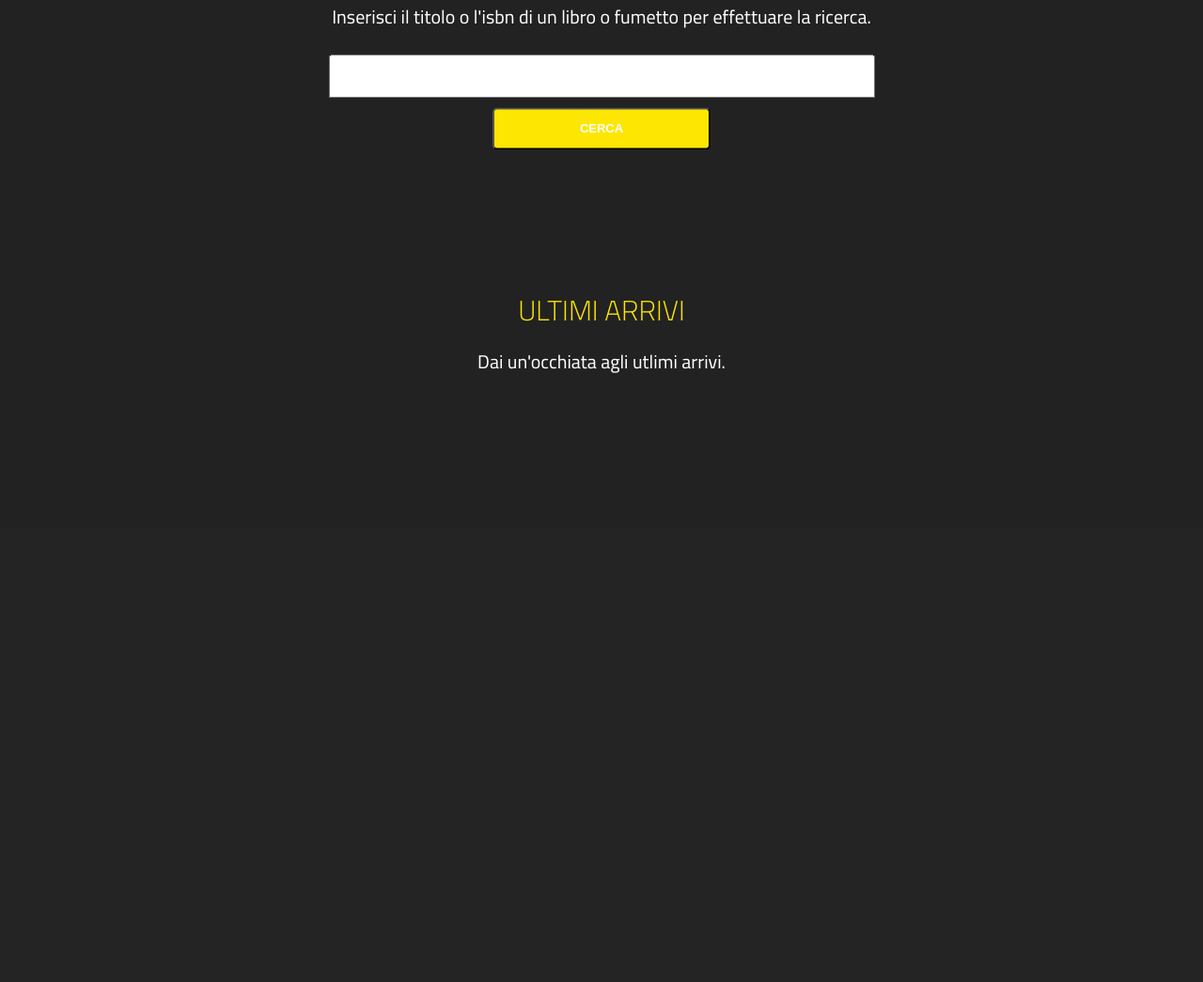
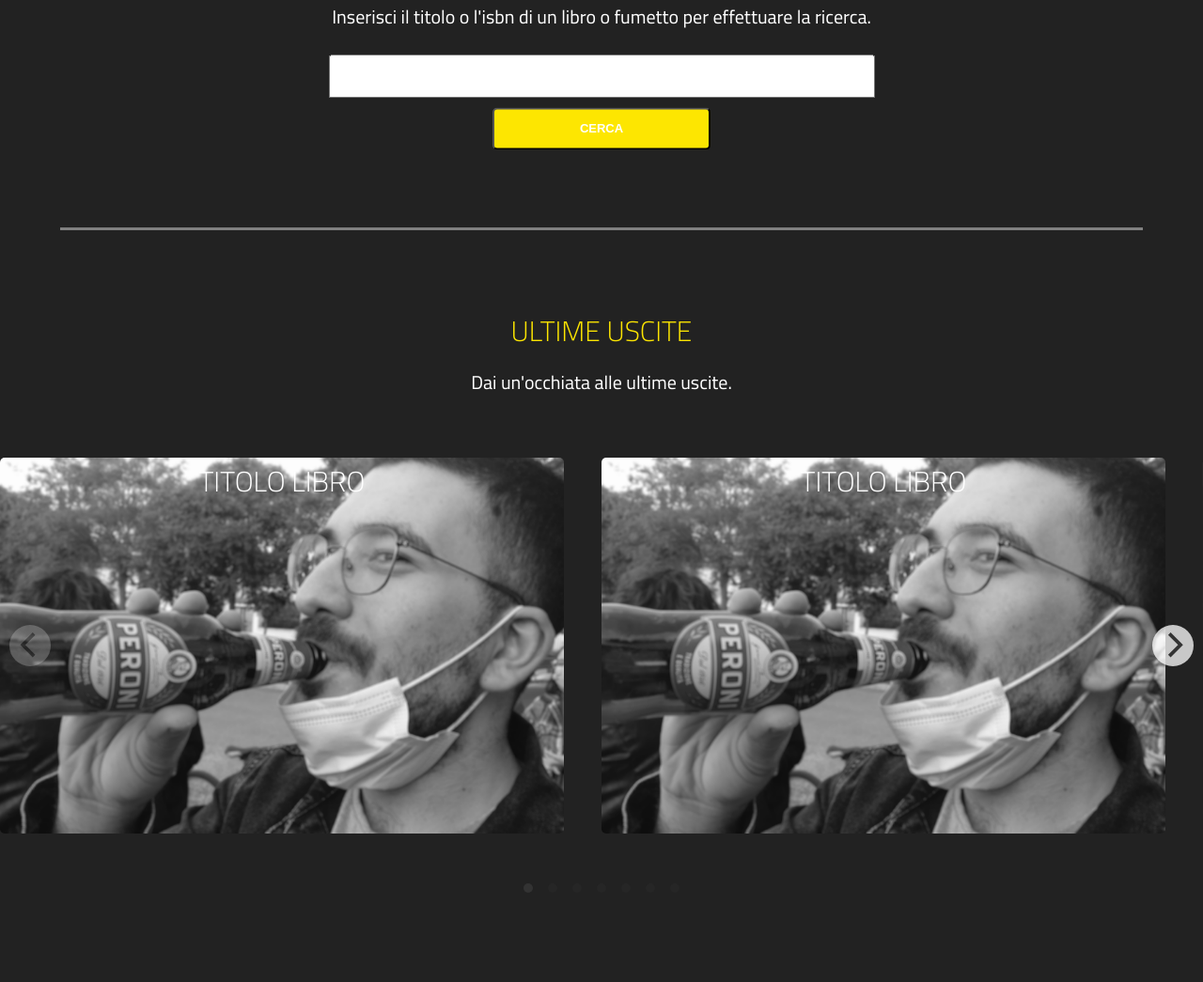
Before and after one commit to Ccettura/SBAM, a PHP site: page / in a window 1280 px wide. Shown: the part 738-1783 px from the top of the page at 94% size. Before the commit the page ends 1135 px from the top, so only its background shows below. Run offline with PHP 8.4, Linux system fonts and the light colour scheme; some libraries are stand-ins or nearby versions.

Commit message:
Versione 0

```diff
--- a/Sito/header.php
+++ b/Sito/header.php
@@ -4,6 +4,9 @@
     <meta charset="UTF-8">
     <link rel="stylesheet" href="https://cdnjs.cloudflare.com/ajax/libs/meyer-reset/2.0/reset.min.css" integrity="sha512-NmLkDIU1C/C88wi324HBc+S2kLhi08PN5GDeUVVVC/BVt/9Izdsc9SVeVfA1UZbY3sHUlDSyRXhCzHfr6hmPPw==" crossorigin="anonymous" />
     <link rel="stylesheet" href="stile.css">
+
     <link rel="preconnect" href="https://fonts.gstatic.com">
     <link href="https://fonts.googleapis.com/css2?family=Cairo:wght@300;400;700;900&display=swap" rel="stylesheet">
+
+    <link rel="stylesheet" href="https://cdnjs.cloudflare.com/ajax/libs/flickity/2.2.2/flickity.min.css" integrity="sha512-BiFZ6oflftBIwm6lYCQtQ5DIRQ6tm02svznor2GYQOfAlT3pnVJ10xCrU3XuXnUrWQ4EG8GKxntXnYEdKY0Ugg==" crossorigin="anonymous" />
 </head>
--- a/Sito/index.php
+++ b/Sito/index.php
@@ -40,16 +40,57 @@
 
     </div>
 
+
+    <div class="linea_orizzontale"></div>
+
+
     <div class="bacheca">
 
         <div class="instazione_bacheca">
-            <h1 class="sottotitoli giallo">ULTIMI ARRIVI</h1>
-            <p class="paragrafi">Dai un'occhiata agli utlimi arrivi.</p>
+            <h1 class="sottotitoli giallo">ULTIME USCITE</h1>
+            <p class="paragrafi">Dai un'occhiata alle ultime uscite.</p>
         </div>
 
-        <div class=""
+
+        <div class="main-carousel" data-flickity='{ "cellAlign": "left", "contain": true }'>
+            <div class="carousel-cell">
+                <div class="sottotitoli">TITOLO LIBRO</div>
+            </div>
+            <div class="carousel-cell">
+                <div class="sottotitoli">TITOLO LIBRO</div>
+            </div>
+            <div class="carousel-cell">
+                <div class="sottotitoli">TITOLO LIBRO</div>
+            </div>
+            <div class="carousel-cell">
+                <div class="sottotitoli">TITOLO LIBRO</div>
+            </div>
+            <div class="carousel-cell">
+                <div class="sottotitoli">TITOLO LIBRO</div> </div>
+            <div class="carousel-cell"> <div class="sottotitoli">TITOLO LIBRO</div>
+            </div>
+            <div class="carousel-cell">
+                <div class="sottotitoli">TITOLO LIBRO</div>
+            </div>
 
     </div>
 
+
+
+
+
+
+
+
+<!-- Script -->
+
+    <script src="https://cdnjs.cloudflare.com/ajax/libs/flickity/2.2.2/flickity.pkgd.min.js" integrity="sha512-cA8gcgtYJ+JYqUe+j2JXl6J3jbamcMQfPe0JOmQGDescd+zqXwwgneDzniOd3k8PcO7EtTW6jA7L4Bhx03SXoA==" crossorigin="anonymous"></script>
+
+
+
+
+
+
+
 </body>
 </html>
--- a/Sito/libro.php
+++ b/Sito/libro.php
@@ -48,7 +48,7 @@ include 'header.php';
             <p class="paragrafi">Pagine: <?php echo $row['numeroPagine']; ?></p>
             <p class="paragrafi"><?php echo $row['descrizione']; ?></p>
             <p class="paragrafi">
-                <a href="<?php echo $row['doveAcquistare']; ?>">Acquista</a>
+                <a class="button" href="<?php echo $row['doveAcquistare']; ?>">ACQUISTA</a>
             </p>
         </div>
     </div>
--- a/Sito/stile.css
+++ b/Sito/stile.css
@@ -97,11 +97,43 @@ h1,h2,h3,h4,h5, p{color: black; padding-bottom: 30px;}
     font-size: 13px;
 }
 
+
+.linea_orizzontale{
+    height: 3px;
+    width: 90%;
+    background-color: gray;
+    transform: translateY(-7000%);
+    margin-left: auto;
+    margin-right: auto;
+}
+
 .bacheca{
     width: 100%;
     text-align: center;
-    transform: translateY(-125%);
+    transform: translateY(-20%);
 }
+
+.main-carousel{
+    padding: 40px 0;
+}
+
+.carousel-cell{
+    height: 400px;
+    width: 600px;
+    background: url("sfondo.png")  center center;
+    background-size: cover;
+    border-radius: 5px;
+    padding: 10px;
+    margin-right: 40px;
+}
+
+
+
+
+
+
+
+
 
 .container{
     max-width: 1300px;
```
Also changed, not shown: 1 other file.
